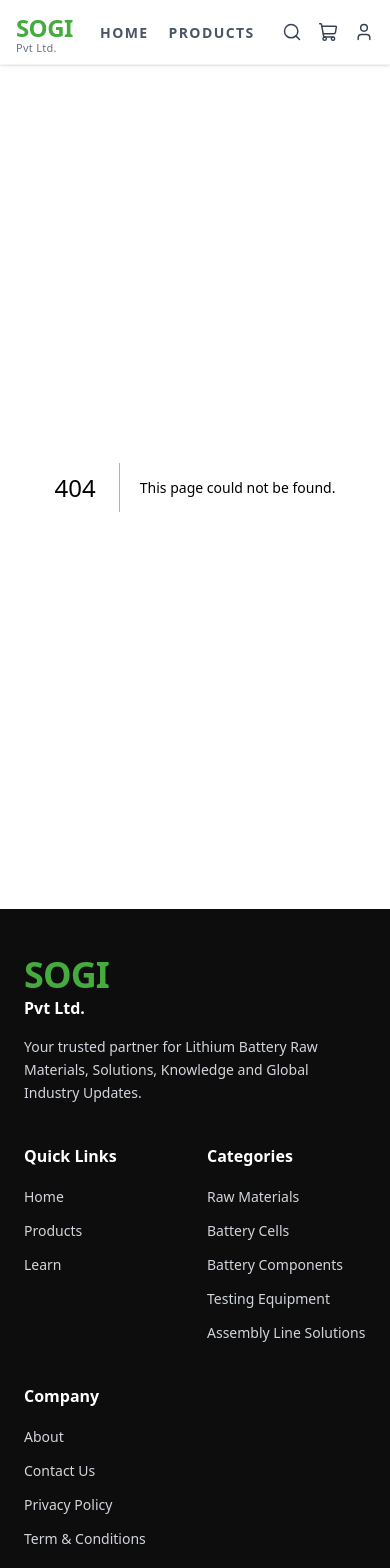
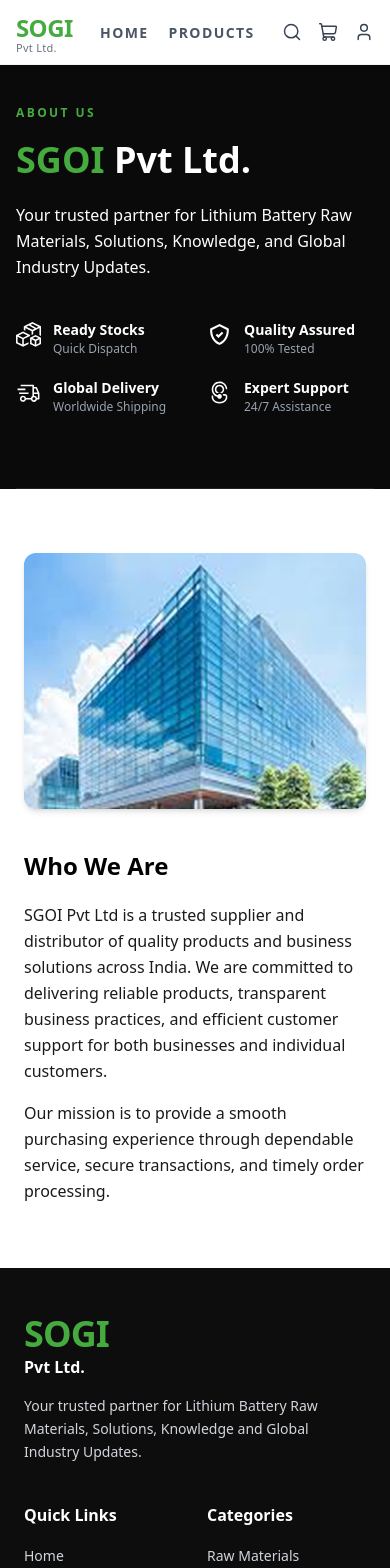
Before and after one commit to Hariom988/sgoi-full_stack, a Next.js app: page /aboutus in a window 390 px wide. Before the commit this address had no page. Shown: the top 1568 px of the page. Built offline with nearby package versions, Linux system fonts and the light colour scheme.

Commit message:
fixed the mobile layout of aboutpage hero section

```diff
--- /dev/null
+++ b/app/aboutus/page.tsx
@@ -0,0 +1,12 @@
+import AboutUsHero from "@/components/(aboutPage)/aboutusHero";
+import WhoAreYou from "@/components/(aboutPage)/whoAreYou";
+const Page = () => {
+  return (
+    <>
+      <AboutUsHero />
+      <WhoAreYou />
+    </>
+  );
+};
+
+export default Page;
--- a/app/globals.css
+++ b/app/globals.css
@@ -11,6 +11,7 @@
   /* Text on Dark */
   --color-text-muted: #d1d5db; /* Gray-300 — body text on dark bg */
   --color-footer-text: #afbda3;
+  --color-bg-hero: #05090c;
 }
 
 @theme {
--- a/app/page.tsx
+++ b/app/page.tsx
@@ -1,4 +1,3 @@
-import Navbar from "@/components/navBar";
 import HeroSection from "@/components/(homePage)/heroSection";
 import FeatureSection from "@/components/(homePage)/featureSection";
 
--- /dev/null
+++ b/components/(aboutPage)/aboutusHero.tsx
@@ -0,0 +1,104 @@
+import Image from "next/image";
+import Package from "@/public/icons/stock.svg";
+import Quality from "@/public/icons/quality.svg";
+import Delivery from "@/public/icons/delivery.svg";
+import Support from "@/public/icons/support.svg";
+interface TrustBadge {
+  icon: string;
+  title: string;
+  subtitle: string;
+}
+
+const TRUST_BADGES: TrustBadge[] = [
+  {
+    icon: Package.src,
+    title: "Ready Stocks",
+    subtitle: "Quick Dispatch",
+  },
+  {
+    icon: Quality.src,
+    title: "Quality Assured",
+    subtitle: "100% Tested",
+  },
+  {
+    icon: Delivery.src,
+    title: "Global Delivery",
+    subtitle: "Worldwide Shipping",
+  },
+  {
+    icon: Support.src,
+    title: "Expert Support",
+    subtitle: "24/7 Assistance",
+  },
+];
+
+function TrustBadgeItem({ icon, title, subtitle }: TrustBadge) {
+  return (
+    <li className="flex items-start gap-3">
+      <span className="shrink-0 mt-0.5 text-gray-400">
+        <Image src={icon} width={25} height={25} alt={title} />
+      </span>
+
+      <div className="flex flex-col min-w-0">
+        <p className="text-white text-sm font-semibold leading-snug">{title}</p>
+        <p className="text-xs text-gray-400 leading-snug mt-0.5">{subtitle}</p>
+      </div>
+    </li>
+  );
+}
+
+export default function AboutHero() {
+  return (
+    <section className="w-full bg-[#0a0a0a]" aria-labelledby="about-heading">
+      <div className="max-w-screen-xl mx-auto px-4 sm:px-6 lg:px-8">
+        <div className="flex flex-col md:flex-row md:items-center md:gap-8 lg:gap-12 py-10 sm:py-0">
+          <div className="flex-1 min-w-0">
+            <p className="text-xs font-bold uppercase tracking-[0.2em] text-[var(--color-primary)] mb-4">
+              About Us
+            </p>
+
+            <h1
+              id="about-heading"
+              className="text-4xl sm:text-5xl font-black leading-tight text-white mb-5"
+            >
+              <span className="text-[var(--color-primary)]">SGOI</span>{" "}
+              <span className="text-white">Pvt Ltd.</span>
+            </h1>
+
+            <p className="text-base sm:text-lg leading-relaxed text-white max-w-lg mb-8 sm:mb-10">
+              Your trusted partner for Lithium Battery Raw Materials, Solutions,
+              Knowledge, and Global Industry Updates.
+            </p>
+            <ul
+              className="mt-10 grid grid-cols-2 gap-x-6 gap-y-5 sm:grid-cols-4 sm:gap-x-6 lg:gap-x-8"
+              role="list"
+              aria-label="Key strengths"
+            >
+              {TRUST_BADGES.map((badge) => (
+                <TrustBadgeItem key={badge.title} {...badge} />
+              ))}
+            </ul>
+          </div>
+          <div className="mt-8 md:mt-0 md:flex-shrink-0 md:w-[42%] lg:w-[46%]">
+            <div className="hidden md:block sm:relative w-full aspect-[4/3]">
+              <Image
+                src="/(homePage)/hero.png"
+                alt="SGOI lithium battery raw materials and components display"
+                fill
+                className="object-contain"
+                priority
+                sizes="(max-width: 768px) 100vw, (max-width: 1024px) 42vw, 46vw"
+              />
+            </div>
+          </div>
+        </div>
+
+        <div
+          className="border-t border-white/10"
+          role="separator"
+          aria-hidden="true"
+        />
+      </div>
+    </section>
+  );
+}
--- /dev/null
+++ b/components/(aboutPage)/whoAreYou.tsx
@@ -0,0 +1,53 @@
+import Image from "next/image";
+
+export default function AboutWhoWeAre() {
+  return (
+    <section className="w-full bg-white" aria-labelledby="who-we-are-heading">
+      <div className="max-w-7xl mx-auto px-6 lg:px-8 py-16 lg:py-20">
+        <div className="flex flex-col gap-10 lg:flex-row lg:items-center lg:gap-16 xl:gap-20">
+          <div className="flex-1 lg:max-w-[45%]">
+            <div className="relative w-full aspect-[4/3] rounded-xl overflow-hidden shadow-md">
+              <Image
+                src="/(aboutusPage)/whoarewe.jpg"
+                alt="SGOI Pvt Ltd office building"
+                fill
+                className="object-cover"
+              />
+            </div>
+          </div>
+
+          <div className="flex-1">
+            <h2
+              id="who-we-are-heading"
+              className="text-2xl sm:text-3xl font-bold text-black mb-5 leading-snug"
+            >
+              Who We Are
+            </h2>
+
+            <div className="flex flex-col gap-4">
+              <p
+                className="text-base leading-relaxed"
+                style={{ color: "#1a1a1a" }}
+              >
+                SGOI Pvt Ltd is a trusted supplier and distributor of quality
+                products and business solutions across India. We are committed
+                to delivering reliable products, transparent business practices,
+                and efficient customer support for both businesses and
+                individual customers.
+              </p>
+
+              <p
+                className="text-base leading-relaxed"
+                style={{ color: "#1a1a1a" }}
+              >
+                Our mission is to provide a smooth purchasing experience through
+                dependable service, secure transactions, and timely order
+                processing.
+              </p>
+            </div>
+          </div>
+        </div>
+      </div>
+    </section>
+  );
+}
```
Also changed, not shown: public/(aboutusPage)/whoarewe.jpg (added).
